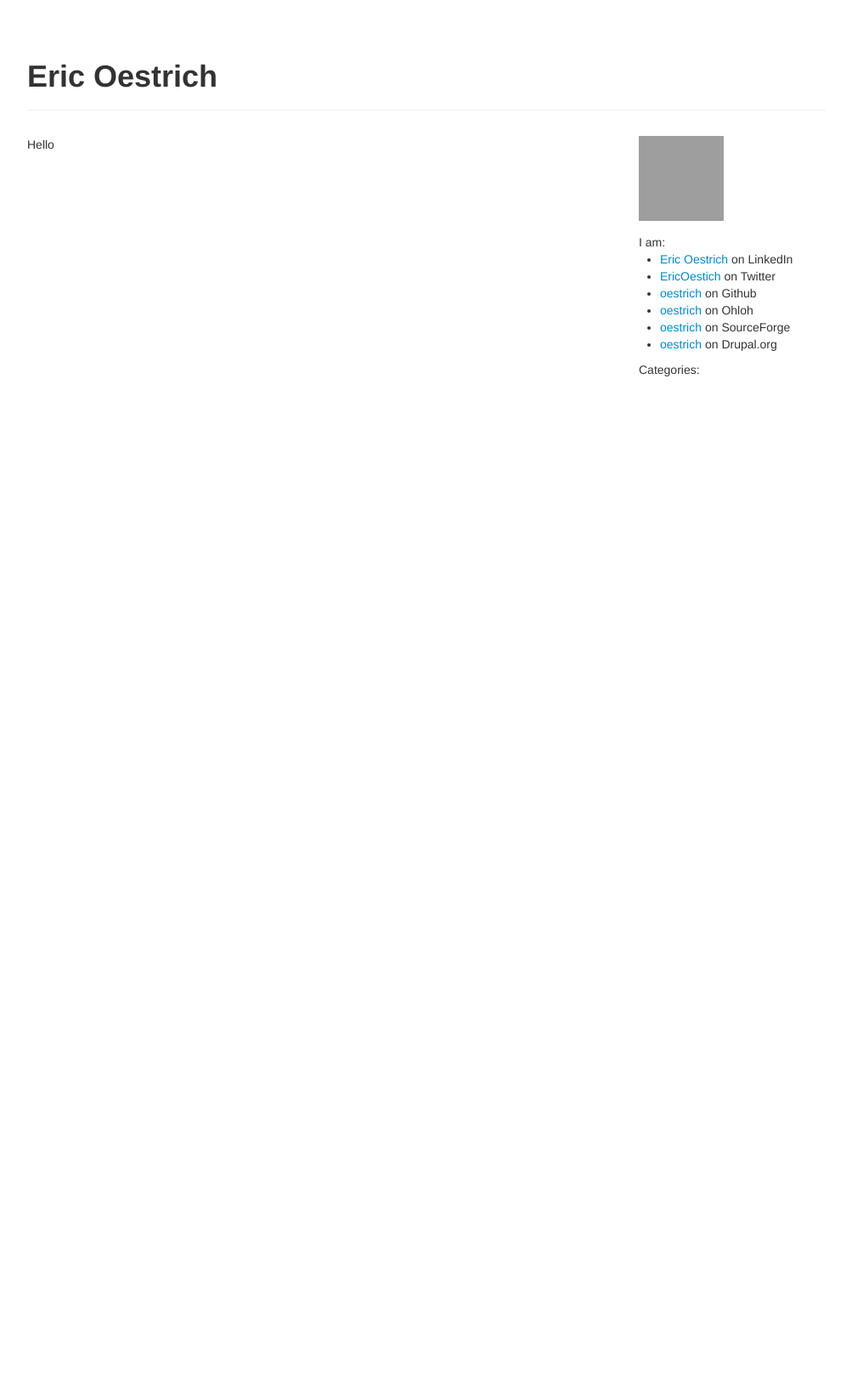
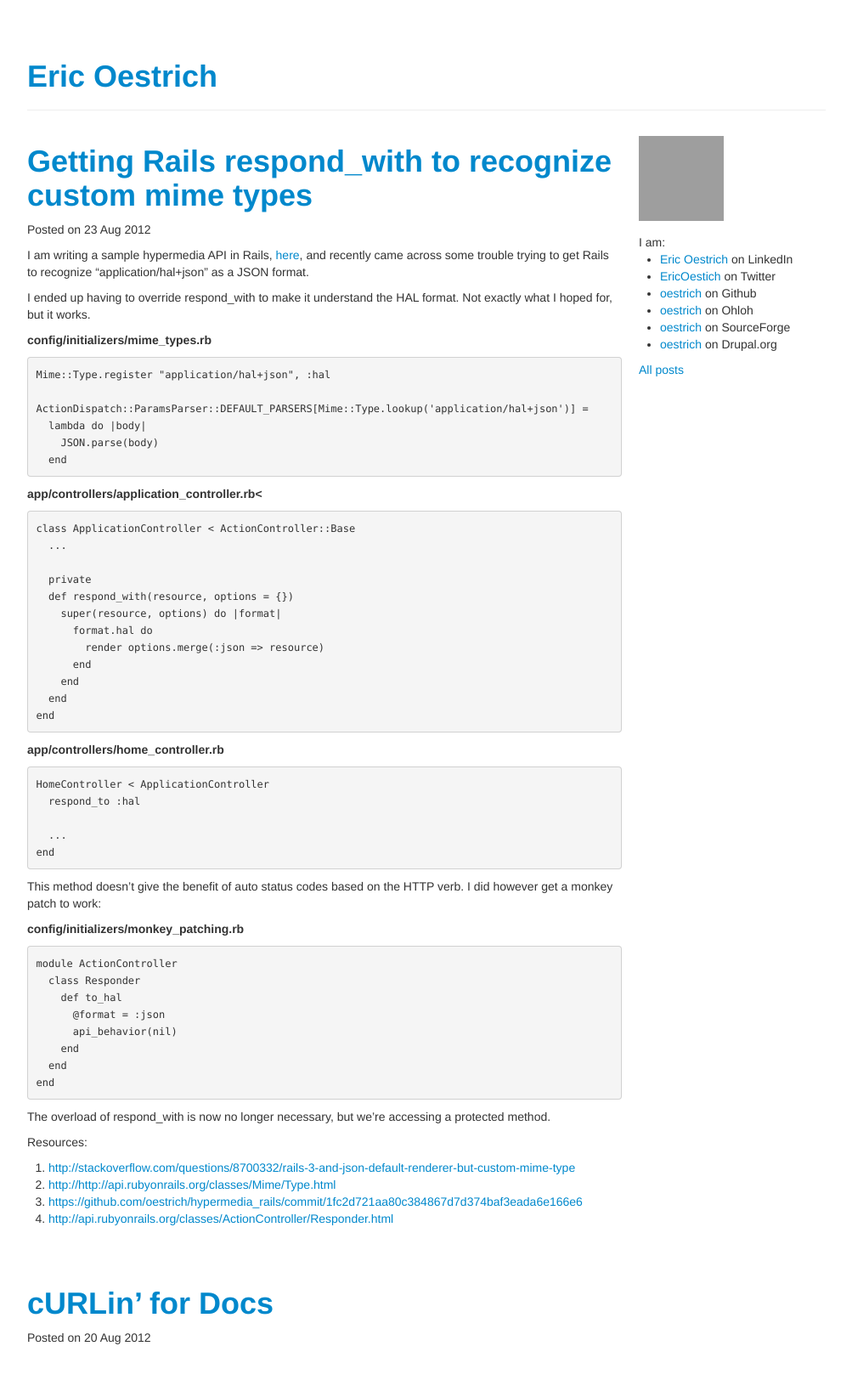
Before and after one commit to oestrich/blog.oestrich.org, a Jekyll site: the page built from index.html, in a window 1280 px wide. Shown: the whole page at 85% size, without its empty margins (138-1141 px from the left). Built offline with Jekyll 4.4.1, drawn with Linux system fonts in a browser that asks for light colours; Markdown is read by kramdown in place of the engine named in the settings; before the commit the page ends 900 px from its top, so only the background shows below that; grey boxes are pictures that could not be loaded.

Commit message:
Initial post setup

```diff
--- a/_config.yml
+++ b/_config.yml
@@ -1,4 +1,5 @@
 markdown: rdiscount
+permalink: /:year/:day/:title
 exclude:
 - Gemfile
 - Gemfile.lock
--- a/_layouts/default.html
+++ b/_layouts/default.html
@@ -1,7 +1,7 @@
 <!DOCTYPE html>
 <html lang="en">
   <head>
-    <title>Eric's Devblog</title>
+    <title>Eric's Devblog - {{ page.title }}</title>
     <script type="text/javascript">
 
       var _gaq = _gaq || [];
@@ -15,7 +15,7 @@
        })();
 
     </script>
-    <link rel="stylesheet" href="css/bootstrap.css">
+    <link rel="stylesheet" href="/css/bootstrap.css">
     <style type="text/css">
       .container {
         margin-top: 50px;
@@ -23,12 +23,16 @@
       .photo {
         margin-bottom: 15px;
       }
+
+      article {
+        padding-bottom: 50px;
+      }
     </style>
   </head>
   <body>
     <div class="container">
       <div class="page-header">
-        <h1>Eric Oestrich</h1>
+        <h1><a href="/">Eric Oestrich</a></h1>
       </div>
       <div class="row">
         <div class="span9">
@@ -50,8 +54,8 @@
             </ul>
           </div>
 
-          <div class="catgeories">
-            Categories:
+          <div>
+            <a href="/all.html">All posts</a>
           </div>
         </div>
       </div>
--- /dev/null
+++ b/_posts/2012-08-20-cURLin-for-docs.md
@@ -0,0 +1,10 @@
+---
+layout: default
+categories:
+- rails
+- ruby
+title: cURLin' for Docs
+---
+
+# [{{ page.title}}]({{ page.url }})
+<span>Posted on {{ page.date | date_to_string }}</span>
--- /dev/null
+++ b/_posts/2012-08-23-getting-rails-respond_with-to-recognize-custom-mime-type.md
@@ -0,0 +1,64 @@
+---
+layout: post
+categories:
+- rails
+- api
+title: Getting Rails respond_with to recognize custom mime types
+---
+
+# [{{ page.title }}]({{ page.url }})
+<span>Posted on {{ page.date | date_to_string }}</span>
+
+I am writing a sample hypermedia API in Rails, [here](https://github.com/oestrich/hypermedia_rails), and recently came across some trouble trying to get Rails to recognize "application/hal+json" as a JSON format.
+
+I ended up having to override respond_with to make it understand the HAL format. Not exactly what I hoped for, but it works.
+
+##### config/initializers/mime_types.rb
+    Mime::Type.register "application/hal+json", :hal
+
+    ActionDispatch::ParamsParser::DEFAULT_PARSERS[Mime::Type.lookup('application/hal+json')] =
+      lambda do |body|
+        JSON.parse(body)
+      end
+
+##### app/controllers/application_controller.rb<
+    class ApplicationController < ActionController::Base
+      ...
+
+      private
+      def respond_with(resource, options = {})
+        super(resource, options) do |format|
+          format.hal do
+            render options.merge(:json => resource)
+          end
+        end
+      end
+    end
+
+##### app/controllers/home_controller.rb
+    HomeController < ApplicationController
+      respond_to :hal
+
+      ...
+    end
+
+This method doesn't give the benefit of auto status codes based on the HTTP verb. I did however get a monkey patch to work:
+
+##### config/initializers/monkey_patching.rb
+    module ActionController
+      class Responder
+        def to_hal
+          @format = :json
+          api_behavior(nil)
+        end
+      end
+    end
+
+The overload of respond_with is now no longer necessary, but we're accessing a protected method.
+
+Resources:
+
+1.  [http://stackoverflow.com/questions/8700332/rails-3-and-json-default-renderer-but-custom-mime-type](http://stackoverflow.com/questions/8700332/rails-3-and-json-default-renderer-but-custom-mime-type)
+1.  [http://http://api.rubyonrails.org/classes/Mime/Type.html](http://api.rubyonrails.org/classes/Mime/Type.html)
+1.  [https://github.com/oestrich/hypermedia_rails/commit/1fc2d721aa80c384867d7d374baf3eada6e166e6](https://github.com/oestrich/hypermedia_rails/commit/1fc2d721aa80c384867d7d374baf3eada6e166e6)
+1.  [http://api.rubyonrails.org/classes/ActionController/Responder.html](http://api.rubyonrails.org/classes/ActionController/Responder.html)
--- a/index.html
+++ b/index.html
@@ -1,5 +1,12 @@
 ---
 layout: default
+title: Index
 ---
 
-Hello
+<div class="posts">
+{% for post in site.posts limit:5 %}
+  <article>
+    {{ post.content }}
+  </article>
+{% endfor %}
+</div>
```
Also changed, not shown: all.html (added, +12 -0 lines).
